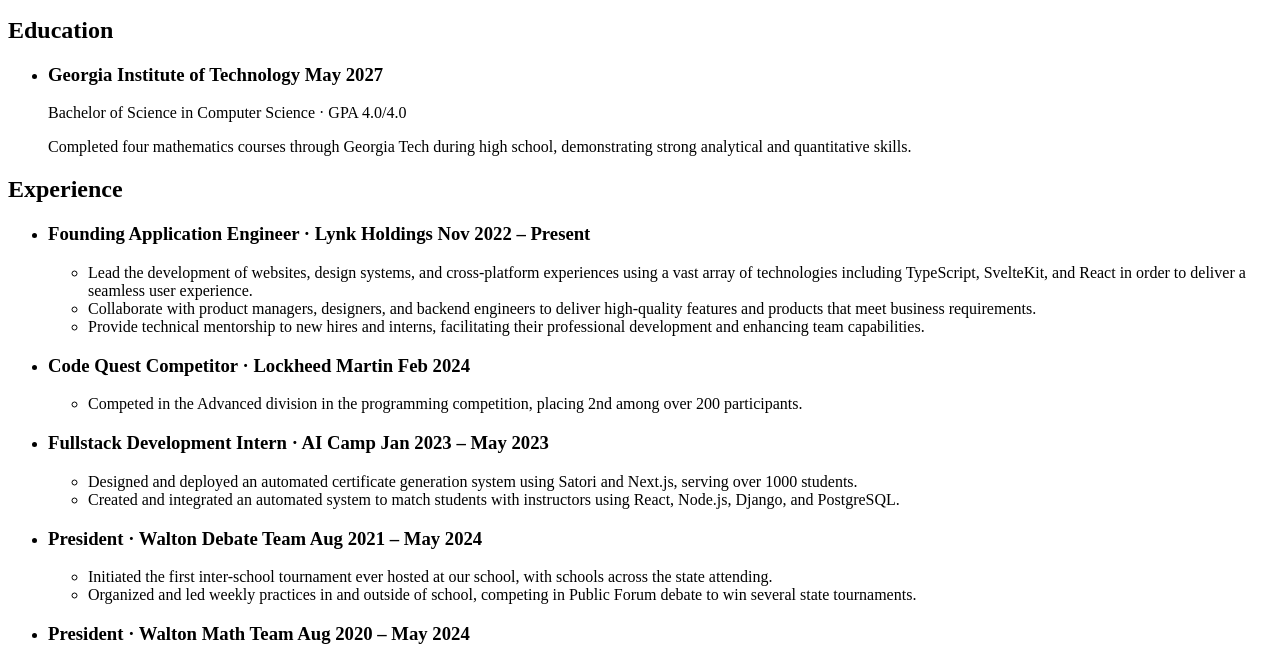
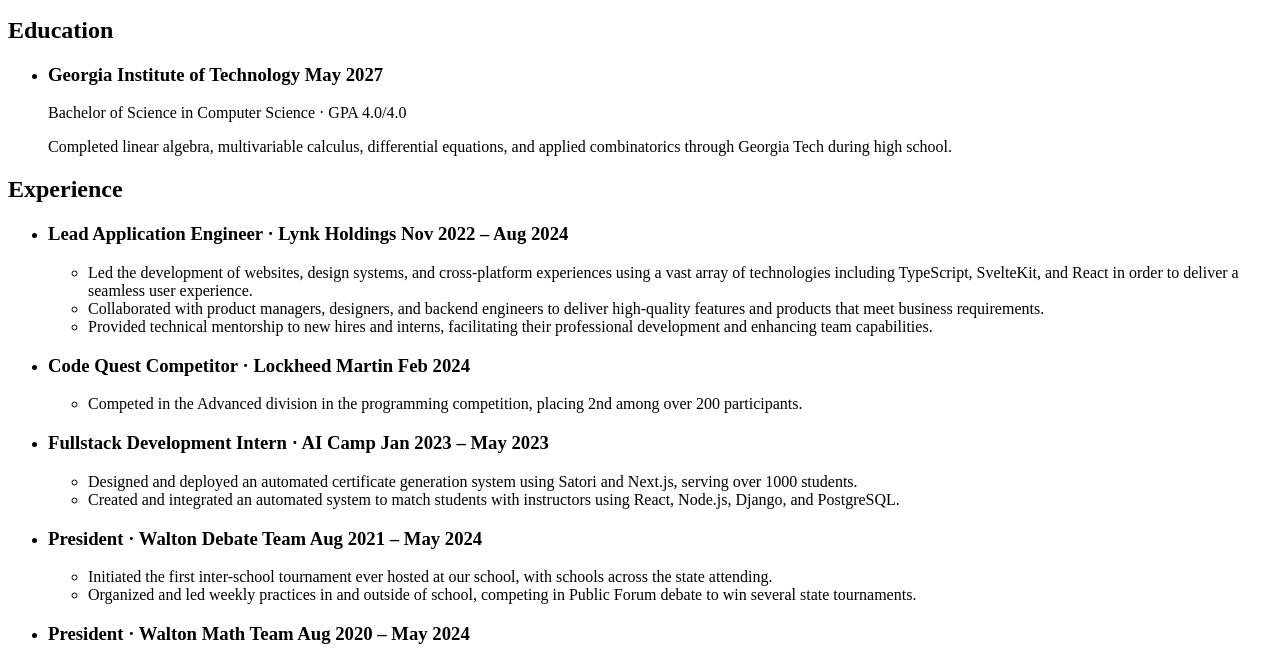
Before and after one commit to cubedhuang/resume, a plain HTML site: page index.html in a window 1280 px wide. Shown: the part 101-762 px from the top of the page. Drawn offline with Linux system fonts and the light colour scheme; a script that the page names is missing.

Commit message:
small update

```diff
--- a/index.html
+++ b/index.html
@@ -68,9 +68,9 @@
 							4.0/4.0
 						</p>
 						<p class="mt-1 text-gray-600">
-							Completed four mathematics courses through Georgia
-							Tech during high school, demonstrating strong
-							analytical and quantitative skills.
+							Completed linear algebra, multivariable calculus,
+							differential equations, and applied combinatorics
+							through Georgia Tech during high school.
 						</p>
 					</li>
 				</ul>
@@ -84,33 +84,33 @@
 						>
 							<span>
 								<span class="font-bold">
-									Founding Application Engineer
+									Lead Application Engineer
 								</span>
 								<span> &middot; Lynk Holdings </span>
 							</span>
 							<span class="italic text-gray-500 text-xs">
-								Nov 2022 &ndash; Present
+								Nov 2022 &ndash; Aug 2024
 							</span>
 						</h3>
 
 						<ul class="text-gray-600 mt-1 ml-6 list-disc">
 							<li>
-								Lead the development of websites, design
-								systems, and cross-platform experiences using a
-								vast array of technologies including TypeScript,
+								Led the development of websites, design systems,
+								and cross-platform experiences using a vast
+								array of technologies including TypeScript,
 								SvelteKit, and React in order to deliver a
 								seamless user experience.
 							</li>
 
 							<li>
-								Collaborate with product managers, designers,
+								Collaborated with product managers, designers,
 								and backend engineers to deliver high-quality
 								features and products that meet business
 								requirements.
 							</li>
 
 							<li>
-								Provide technical mentorship to new hires and
+								Provided technical mentorship to new hires and
 								interns, facilitating their professional
 								development and enhancing team capabilities.
 							</li>
```
Also changed, not shown: 1 other file.
